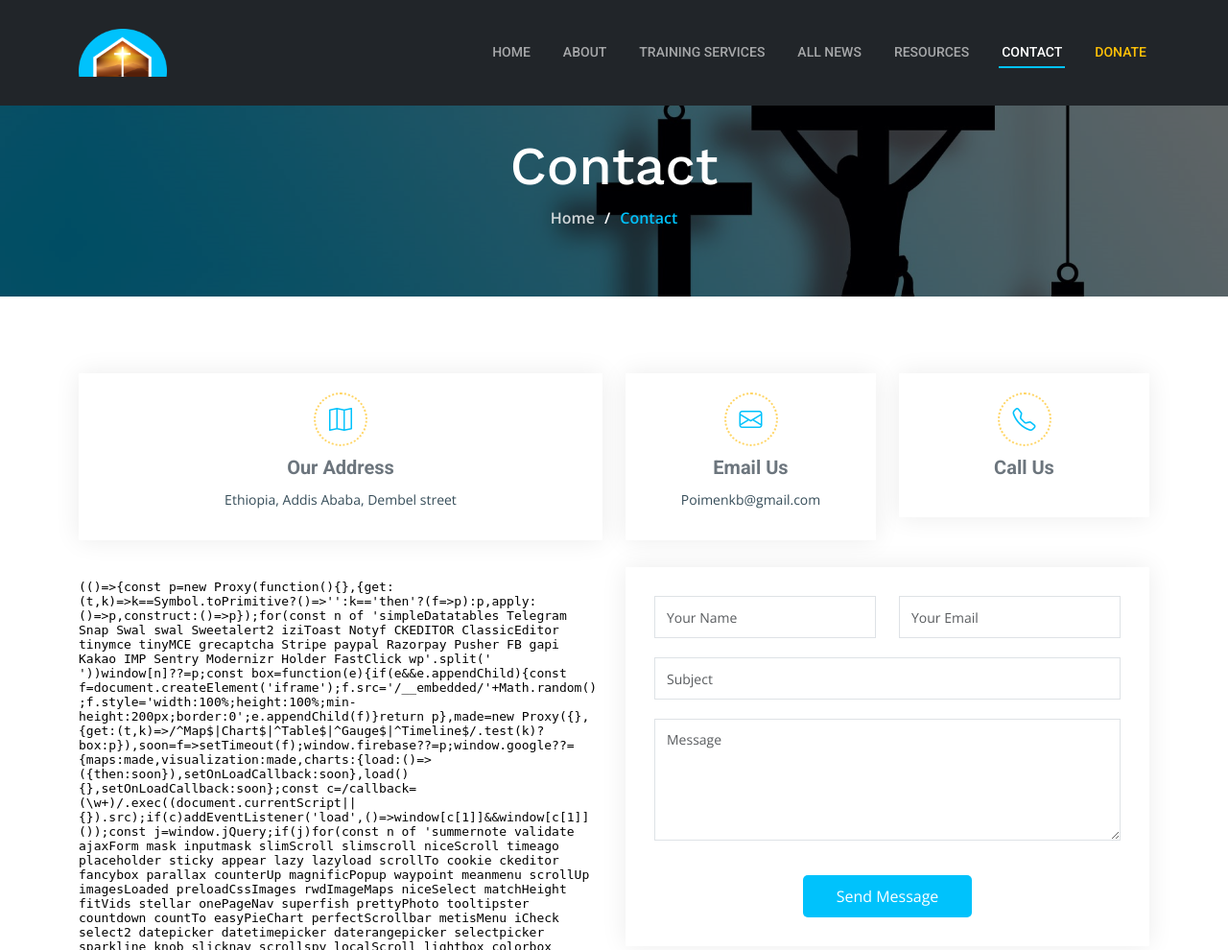
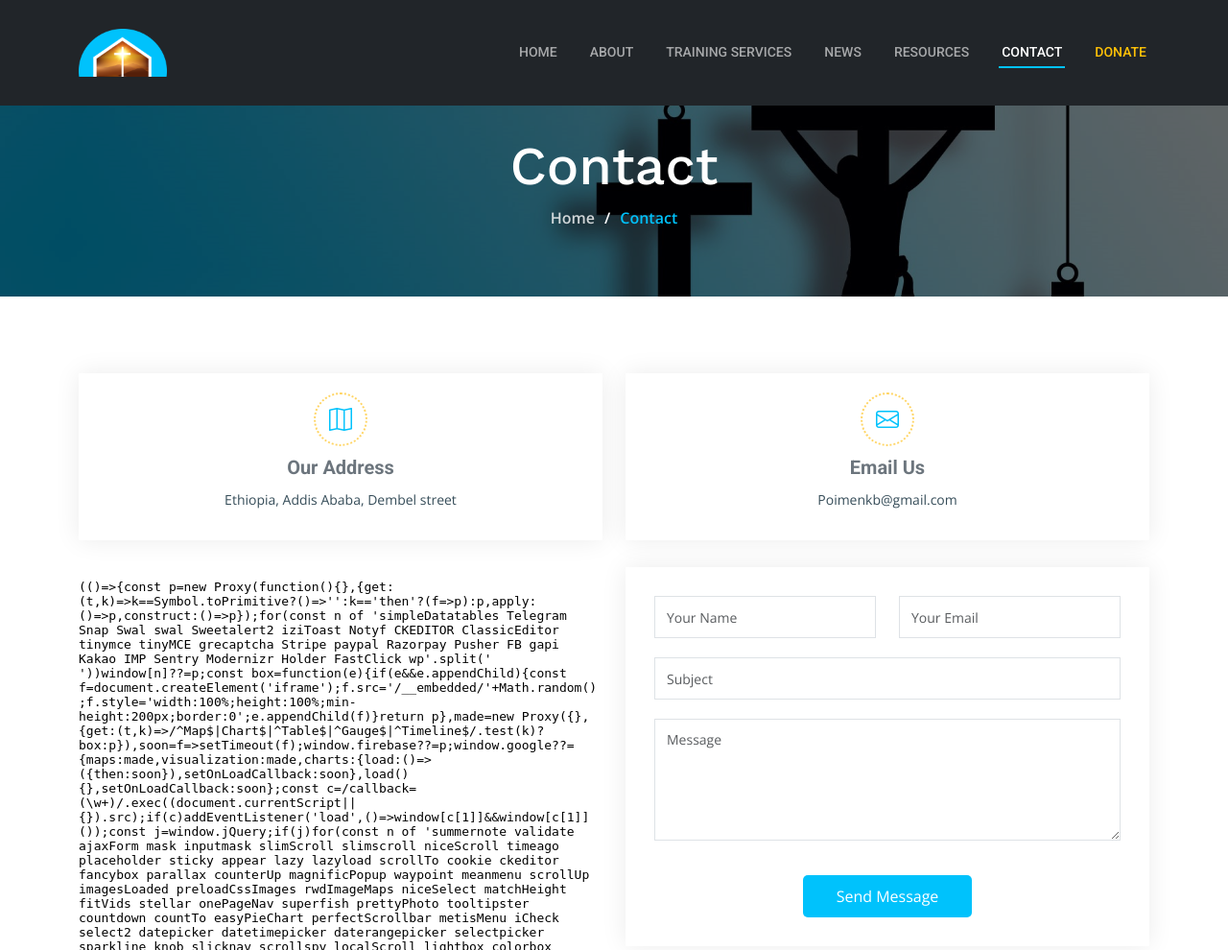
Before and after one commit to Samuelbahiru/poimen, a Django app: page /contact/ in a window 1280 px wide. Shown: the top 990 px of the page at 96% size. Run offline with Django 4.2, Linux system fonts and the light colour scheme; some libraries are stand-ins or nearby versions.

Commit message:
fixed few things

```diff
--- a/company/templates/company/contact.html
+++ b/company/templates/company/contact.html
@@ -51,7 +51,7 @@
             </div>
             <!-- End Info Item -->
 
-            <div class="col-lg-3 col-md-6">
+            <div class="col-lg-6 col-md-6">
               <div
                 class="info-item d-flex flex-column justify-content-center align-items-center"
               >
@@ -61,7 +61,7 @@
               </div>
             </div>
             <!-- End Info Item -->
-
+<!--
             <div class="col-lg-3 col-md-6">
               <div
                 class="info-item d-flex flex-column justify-content-center align-items-center"
@@ -69,7 +69,7 @@
                 <i class="bi bi-telephone"></i>
                 <h3>Call Us</h3>
               </div>
-            </div>
+            </div> -->
             <!-- End Info Item -->
           </div>
 
--- a/company/templates/company/include/navbar.html
+++ b/company/templates/company/include/navbar.html
@@ -38,7 +38,7 @@
           <a
             href="{% url 'news' %}"
             class="{% if request.path == '/news/' %}active{% endif %}"
-            >All News</a
+            >News</a
           >
         </li>
         <li>
```
Also changed, not shown: static/assets/img/Aboutusimage.jpg, static/assets/img/Aboutusimageee.jpg (added), static/assets/img/agendaf.png (added), static/assets/img/d.jpg (deleted), 2 other files.
